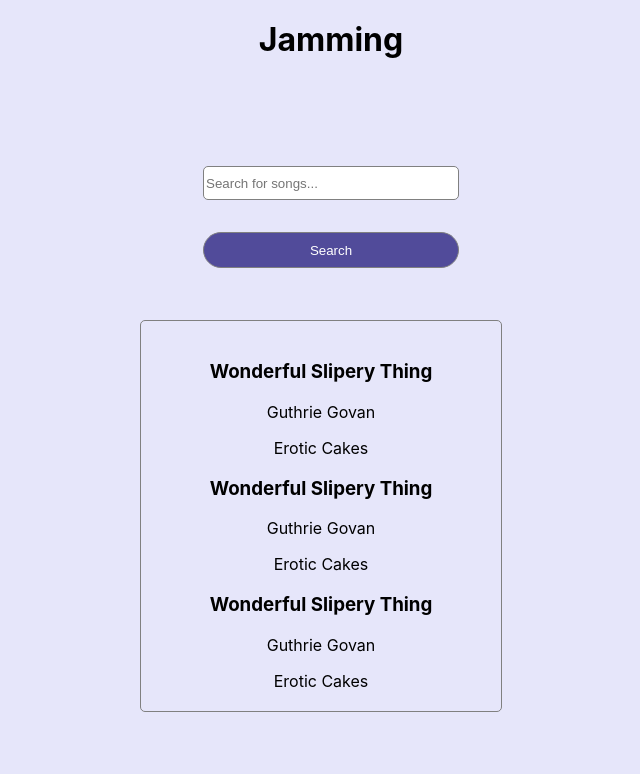
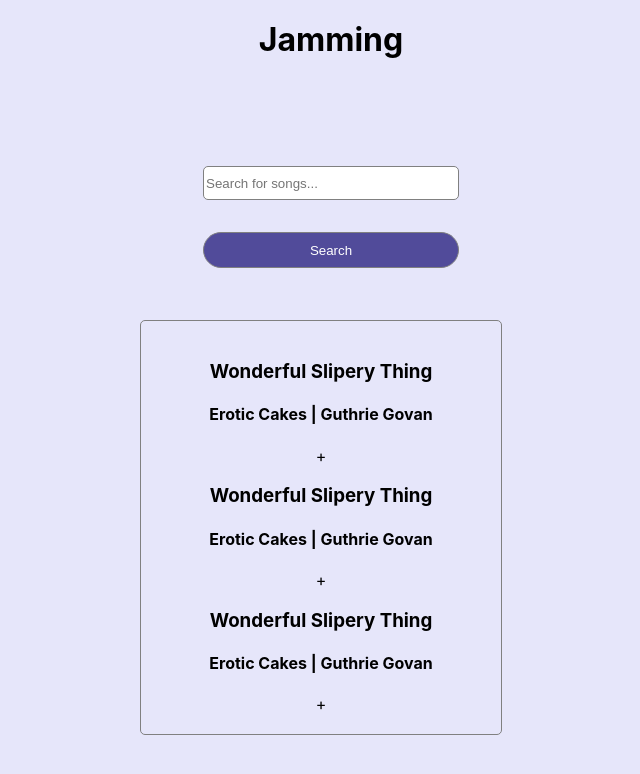
Before and after one commit to joaovian06/jamming, a React (Create React App) app: page / in a window 1280 px wide. Shown: the top 774 px of the page, without its empty margins (309-949 px from the left). Built offline with nearby package versions, Linux system fonts and the light colour scheme.

Commit message:
feat: adding style to track component

```diff
--- a/src/components/Track/Track.js
+++ b/src/components/Track/Track.js
@@ -1,11 +1,14 @@
 import React from 'react';
+import './Track.scss'
 
 function Track({track}) {
   return (
-    <div>
-      <h3>{track.songName}</h3>
-      <p>{track.artist}</p>
-      <span>{track.album}</span>
+    <div className='Track-container'>
+      <h3 className='Track-name'>{track.songName}</h3>
+      <div className='Track-info'>
+        <h4>{track.album} | {track.artist}</h4>
+      </div>
+      <span>+</span>
     </div>
   );
 };
--- /dev/null
+++ b/src/components/Track/Track.scss
@@ -0,0 +1,29 @@
+@import '../variables.scss';
+
+.track-container {
+  display: inline-block;
+  width: 100%;
+  text-align: start;
+  border-bottom: 1px solid $lightGrey;
+
+  span {
+    color: #808080;
+    position: relative;
+    right: -14rem;
+    top: -1rem;
+    font-size: 2rem;
+    font-weight: 400;
+  }
+}
+
+.track-name {
+  margin-bottom: 0;
+}
+
+.track-info {
+  display: inline-flex;
+
+  h4 {
+    margin: 10px 0 10px 0;
+  }
+}
```
